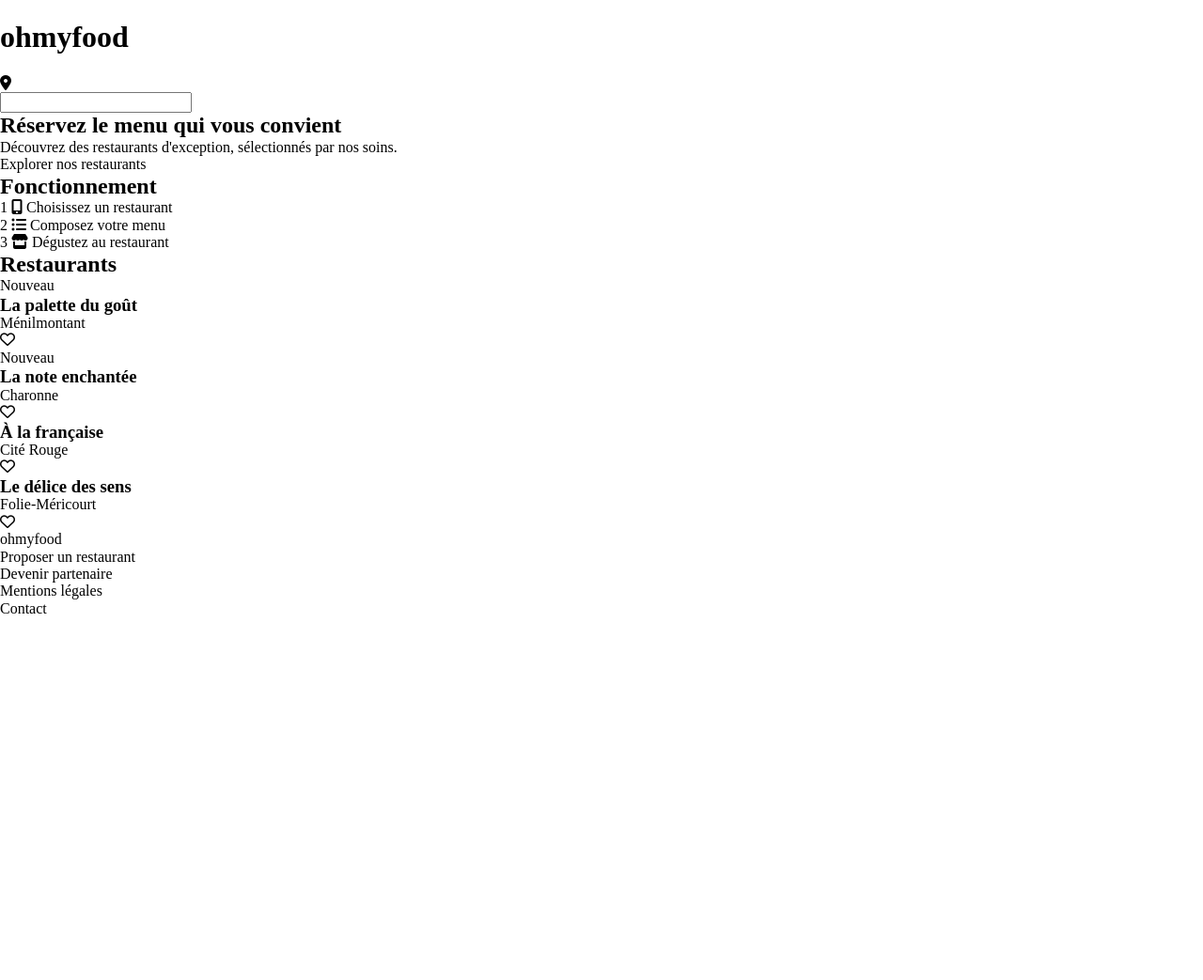
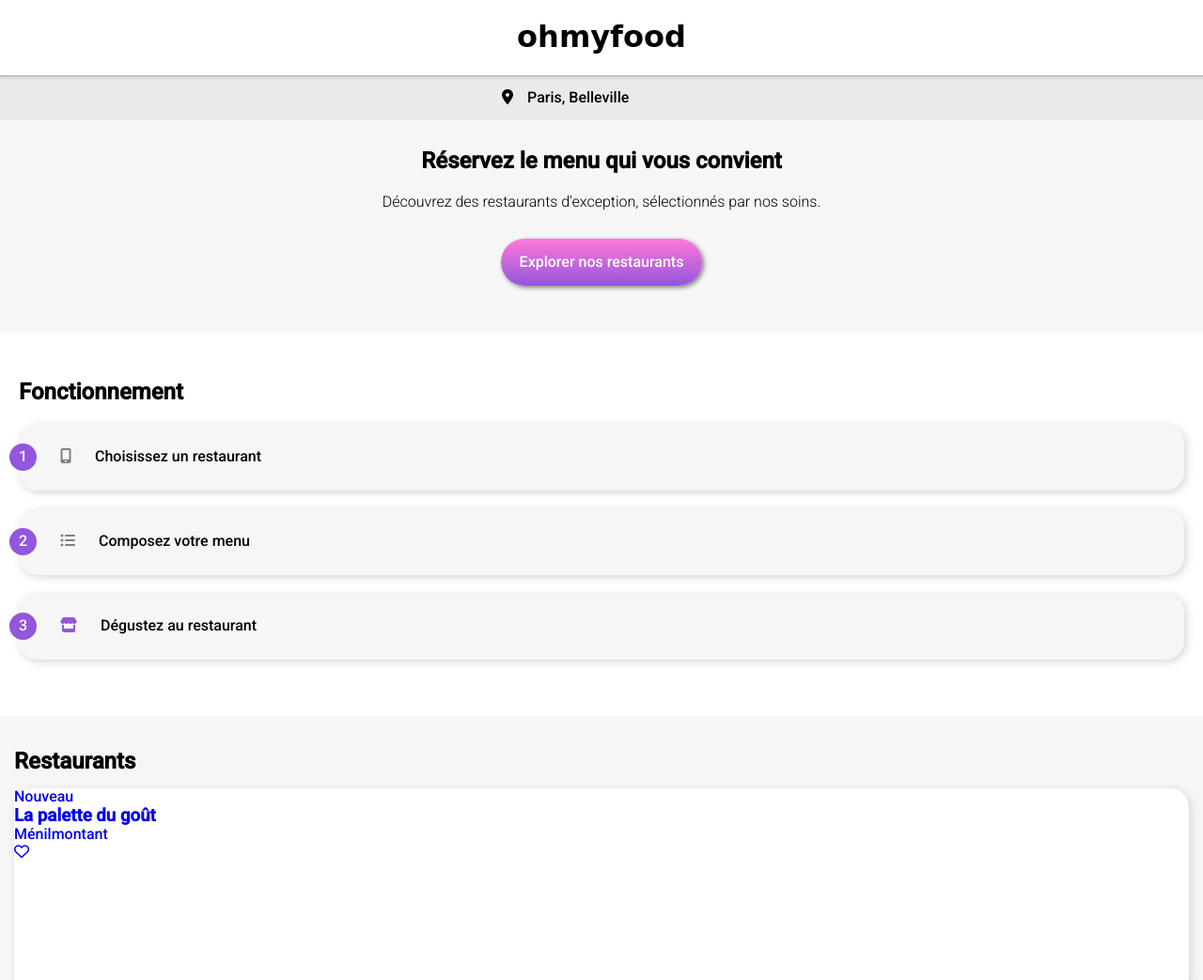
Before and after one commit to KLdvl/OC_P3_Ohmyfood, a website: page index.html in a window 1280 px wide. Shown: the top 1043 px of the page at 94% size. Before the commit the page ends 800 px from the top, so only its background shows below. Drawn offline with nearby package versions, Linux system fonts and the light colour scheme; a web font is replaced by a local one.

Commit message:
Style section fonctions + images aux différentes tailles

```diff
--- a/index.html
+++ b/index.html
@@ -34,7 +34,11 @@
         <div class="header__searchbar--dot">
           <i class="fa-solid fa-location-dot"></i>
         </div>
-        <input type="search" class="header__searchbar--input" />
+        <input
+          type="search"
+          value="Paris, Belleville"
+          class="header__searchbar--input"
+        />
       </form>
       <section class="header__intro">
         <h2 class="header__intro--title">Réservez le menu qui vous convient</h2>
@@ -68,7 +72,7 @@
           <div class="step">
             <span class="step__number">3</span>
             <span class="step__icon">
-              <i class="fa-solid fa-store"></i>
+              <i class="fa-solid fa-store violet"></i>
             </span>
             <span class="step__text">Dégustez au restaurant</span>
           </div>
@@ -81,6 +85,7 @@
         <h2 class="restaurants__title">Restaurants</h2>
         <div class="cards">
           <div class="card">
+            <a href="./pages/la_palette_du_gout.html">
               <div class="card__img">
                 <div class="card__img--label">Nouveau</div>
               </div>
@@ -93,8 +98,10 @@
                   <i class="fa-regular fa-heart"></i>
                 </div>
               </div>
+            </a>
           </div>
           <div class="card">
+            <a href="./pages/la_note_enchantee.html">
               <div class="card__img">
                 <div class="card__img--label">Nouveau</div>
               </div>
@@ -107,8 +114,10 @@
                   <i class="fa-regular fa-heart"></i>
                 </div>
               </div>
+            </a>
           </div>
           <div class="card">
+            <a href="./pages/a_la_francaise.html">
               <div class="card__img">
                 <div class="card__img--label"></div>
               </div>
@@ -121,8 +130,10 @@
                   <i class="fa-regular fa-heart"></i>
                 </div>
               </div>
+            </a>
           </div>
           <div class="card">
+            <a href="./pages/le_delice_des_sens.html">
               <div class="card__img">
                 <div class="card__img--label"></div>
               </div>
@@ -135,6 +146,7 @@
                   <i class="fa-regular fa-heart"></i>
                 </div>
               </div>
+            </a>
           </div>
         </div>
       </section>
--- a/sass/index.scss
+++ b/sass/index.scss
@@ -26,6 +26,7 @@
 /* fin du form */
 
 /* importation du container */
+@import "./layouts/main";
 @import "./layouts/container";
 /* fin du container */
 
@@ -42,3 +43,19 @@ body {
   font-size: $base-font-size;
   font-family: "Roboto", sans-serif;
 }
+.restaurants {
+  display: flex;
+  flex-direction: column;
+  background-color: $lightgrey;
+  padding: 35px 15px;
+  .cards {
+    .card {
+      margin: 15px 0;
+      width: inherit;
+      height: 220px;
+      background-color: white;
+      border-radius: 20px;
+      box-shadow: 2px 2px 10px lightgrey;
+    }
+  }
+}
--- a/sass/layouts/_header.scss
+++ b/sass/layouts/_header.scss
@@ -0,0 +1,38 @@
+.header {
+  display: flex;
+  flex-direction: column;
+  &__logo {
+    @include flex-center;
+    &--text {
+      @include flex-center;
+      font-family: $font-logo;
+    }
+  }
+  &__searchbar {
+    @include flex-center;
+    background-color: $grey;
+    padding: 15px 0;
+    box-shadow: inset 0px 5px 5px -5px grey;
+    &--input {
+      padding-left: 15px;
+      max-width: 40%;
+      border: none;
+      background-color: $grey;
+    }
+  }
+  &__intro {
+    background-color: $lightgrey;
+    @include flex-center;
+    flex-direction: column;
+    padding: 30px 20px;
+    text-align: center;
+    &--text {
+      margin: 20px;
+      font-weight: 300;
+    }
+    &--button {
+      @include button;
+      margin: 10px 0 20px 0;
+    }
+  }
+}
--- /dev/null
+++ b/sass/layouts/_main.scss
@@ -0,0 +1,40 @@
+.functionning {
+  padding: 50px 20px;
+  display: flex;
+  flex-direction: column;
+  &__steps {
+    @include flex-center;
+    flex-direction: column;
+    margin-top: 10px;
+    .step {
+      background-color: $lightgrey;
+      width: 100%;
+      height: 70px;
+      margin: 10px;
+      display: flex;
+      align-items: center;
+      border-radius: 20px;
+      box-shadow: 2px 2px 10px lightgrey;
+      &__number,
+      &__icon {
+        margin-right: 25px;
+      }
+      &__number {
+        height: 25px;
+        width: 25px;
+        padding: 2px;
+        color: white;
+        background-color: $primary;
+        border-radius: 100%;
+        @include flex-center;
+        margin-left: -10px;
+      }
+      &__icon {
+        color: grey;
+        .violet {
+          color: $primary;
+        }
+      }
+    }
+  }
+}
--- a/sass/utils/_mixins.scss
+++ b/sass/utils/_mixins.scss
@@ -0,0 +1,14 @@
+@mixin flex-center {
+  display: flex;
+  justify-content: center;
+  align-items: center;
+}
+@mixin button {
+  color: white;
+  padding: 0 20px;
+  @include flex-center;
+  height: 50px;
+  background: linear-gradient($secondary, $primary);
+  border-radius: 25px;
+  box-shadow: 2px 2px 5px grey;
+}
--- a/sass/utils/_variables.scss
+++ b/sass/utils/_variables.scss
@@ -1,5 +1,11 @@
+// Colors
+
 $primary: #9356dc;
 $secondary: #ff79da;
 $tertiary: #99e2d0;
+$grey: rgb(234, 234, 234);
+$lightgrey: rgb(246, 246, 246);
+
+// Fonts
 
 $font-logo: "Shrikhand", cursive;
```
Also changed, not shown: images/01_large/a_la_francaise_max.jpg (added), images/02_medium/a_la_francaise_900x600.jpg (added), images/02_medium/la_note_enchantee_720x900.jpg (added), images/02_medium/la_palette_du_gout_900x600.jpg (added), images/02_medium/le_delice_des_sens_900x617.jpg (added), images/03_small/a_la_francaise_450x300.jpg (added), images/03_small/la_note_enchantee_360x450.jpg (added), images/03_small/la_palette_du_gout_450x300.jpg (added), images/03_small/le_delice_des_sens_450x308.jpg (added), public/css/style.css, 4 other files. Lines whose indentation alone changed are shown as unchanged.
